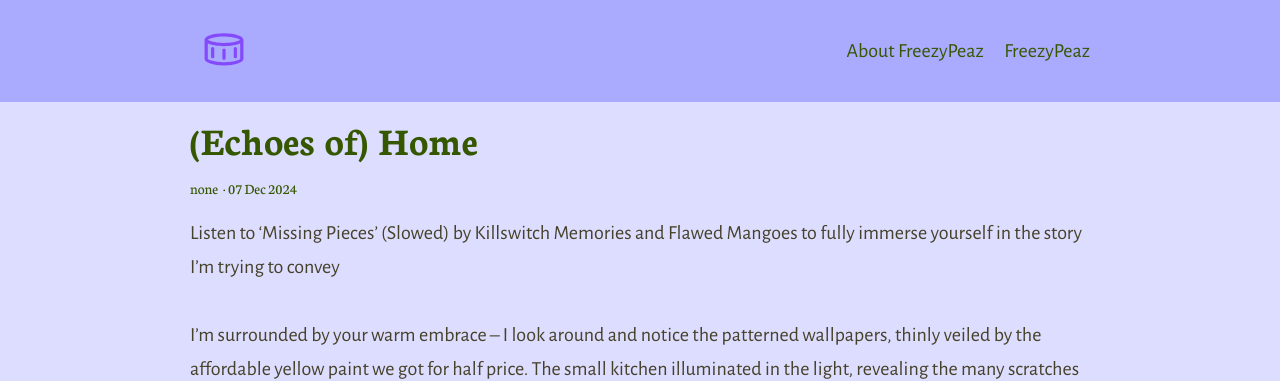
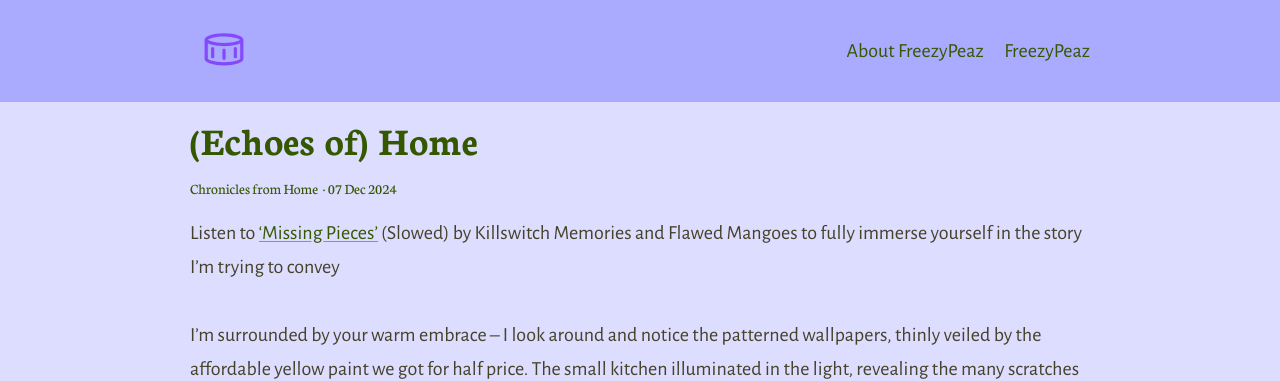
Before and after one commit to ShmillsCreates/freezypeaz-website, a Jekyll site: the page built from _posts/2024-12-07-EchoesofHome.md, in a window 1280 px wide. Shown: the top 381 px of the page. Built offline with Jekyll 4.4.1, drawn with Linux system fonts in a browser that asks for light colours.

```diff
--- a/_posts/2024-12-07-EchoesofHome.md
+++ b/_posts/2024-12-07-EchoesofHome.md
@@ -1,8 +1,8 @@
 ---
 title: (Echoes of) Home
-category: none
+category: Chronicles from Home
 ---
-Listen to ‘Missing Pieces’ (Slowed) by Killswitch Memories and Flawed Mangoes to fully immerse yourself in the story I’m trying to convey
+Listen to [‘Missing Pieces’](https://www.youtube.com/watch?v=nIOoFRzEN5M) (Slowed) by Killswitch Memories and Flawed Mangoes to fully immerse yourself in the story I’m trying to convey
 
 I’m surrounded by your warm embrace – I look around and notice the patterned wallpapers, thinly veiled by the affordable yellow paint we got for half price. The small kitchen illuminated in the light, revealing the many scratches on the counter – evidence of my first attempts at cooking. I remember vividly how much I loved sitting on the counter, feet in the sink with chill water beneath, soaking up the sun through the window opposite me. My favourite memory here is of releasing a firefly back into the night after capturing it in a jar, or eating mashed potatoes—my comfort food—by candlelight when the electricity first went out. Back then, I didn’t understand the struggles of being raised by a single parent. Now, when I think of that day, I feel nothing but happiness.
 
```
